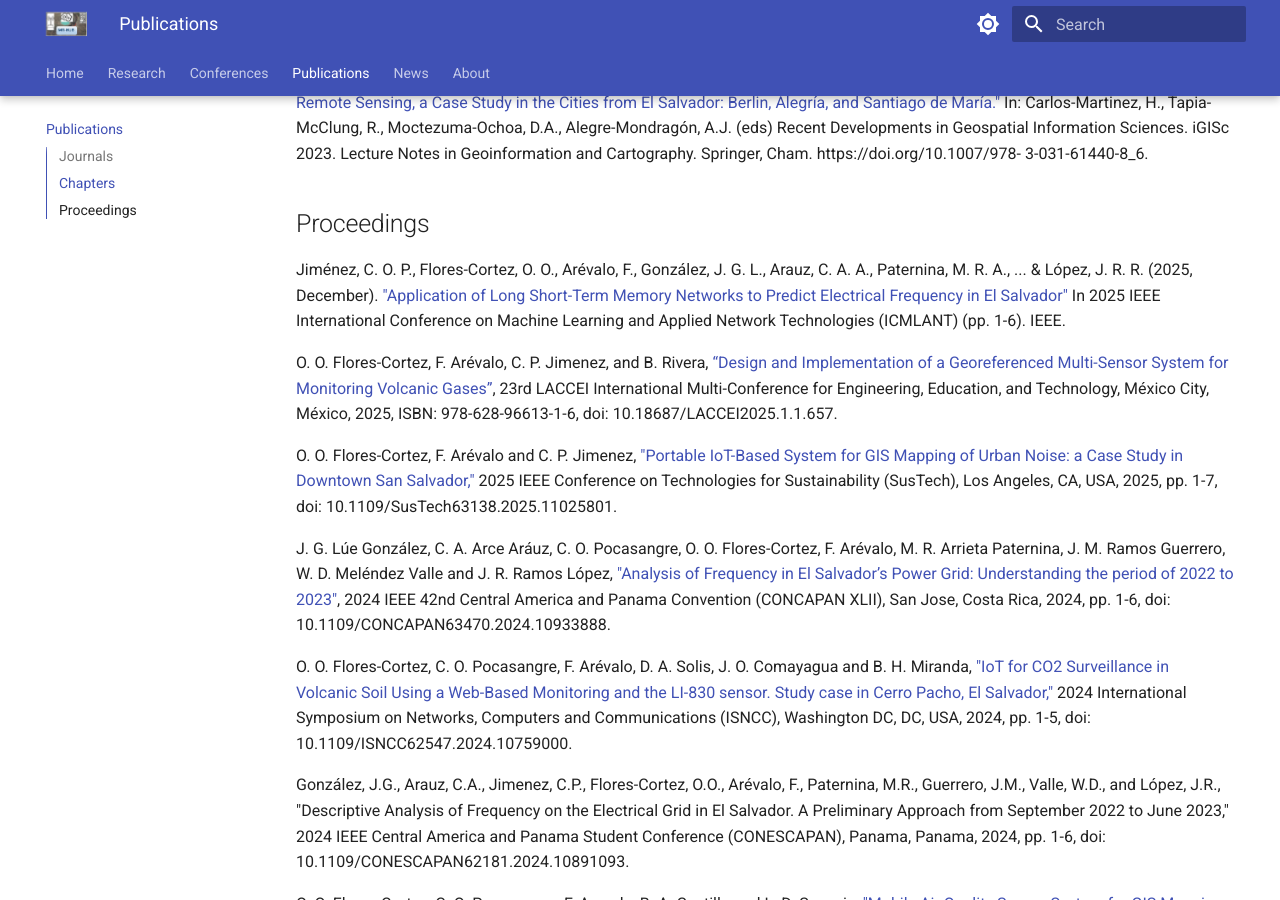
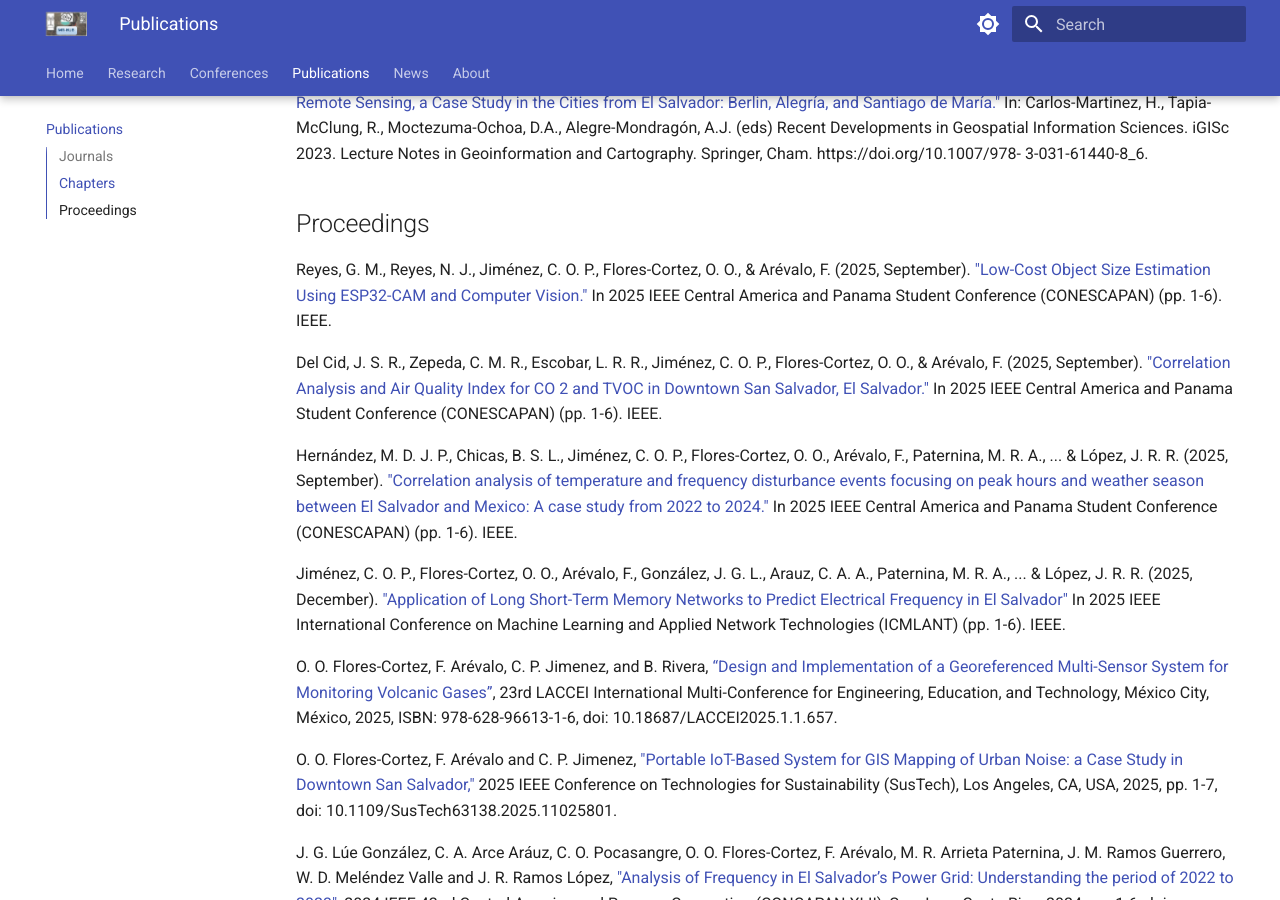
Before and after one commit to multiRH/MR-HUB, an MkDocs documentation site: the page built from docs/publication_list.md, in a window 1280 px wide and 900 px high, scrolled down 712 px. Built offline with MkDocs 1.6.1 and Material for MkDocs 9.7.7, drawn with Linux system fonts in a browser that asks for light colours.

Commit message:
Update publication_list.md

```diff
--- a/docs/publication_list.md
+++ b/docs/publication_list.md
@@ -35,6 +35,12 @@ in Geoinformation and Cartography. Springer, Cham. https://doi.org/10.1007/978-
 
 
 ## Proceedings
+
+Reyes, G. M., Reyes, N. J., Jiménez, C. O. P., Flores-Cortez, O. O., & Arévalo, F. (2025, September). ["Low-Cost Object Size Estimation Using ESP32-CAM and Computer Vision."](https://doi.org/10.1109/CONESCAPAN67936.2025.11229816) In 2025 IEEE Central America and Panama Student Conference (CONESCAPAN) (pp. 1-6). IEEE.
+
+Del Cid, J. S. R., Zepeda, C. M. R., Escobar, L. R. R., Jiménez, C. O. P., Flores-Cortez, O. O., & Arévalo, F. (2025, September). ["Correlation Analysis and Air Quality Index for CO 2 and TVOC in Downtown San Salvador, El Salvador."](https://doi.org/10.1109/CONESCAPAN67936.2025.11229804) In 2025 IEEE Central America and Panama Student Conference (CONESCAPAN) (pp. 1-6). IEEE.
+
+Hernández, M. D. J. P., Chicas, B. S. L., Jiménez, C. O. P., Flores-Cortez, O. O., Arévalo, F., Paternina, M. R. A., ... & López, J. R. R. (2025, September). ["Correlation analysis of temperature and frequency disturbance events focusing on peak hours and weather season between El Salvador and Mexico: A case study from 2022 to 2024."](https://doi.org/10.1109/CONESCAPAN67936.2025.11229582) In 2025 IEEE Central America and Panama Student Conference (CONESCAPAN) (pp. 1-6). IEEE.
 
 Jiménez, C. O. P., Flores-Cortez, O. O., Arévalo, F., González, J. G. L., Arauz, C. A. A., Paternina, M. R. A., ... & López, J. R. R. (2025, December). ["Application of Long Short-Term Memory Networks to Predict Electrical Frequency in El Salvador"](10.1109/ICMLANT68509.2025.11394737) In 2025 IEEE International Conference on Machine Learning and Applied Network Technologies (ICMLANT) (pp. 1-6). IEEE.
 
```
